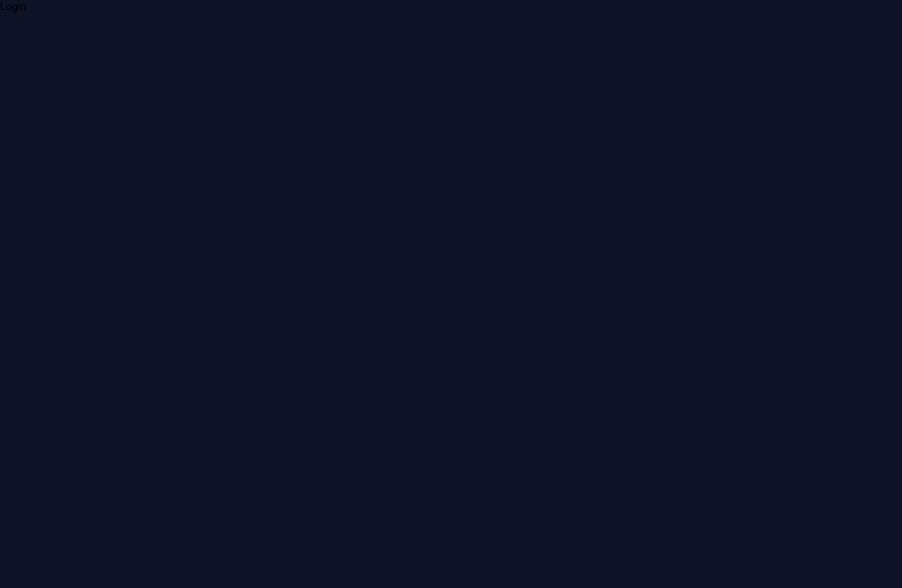
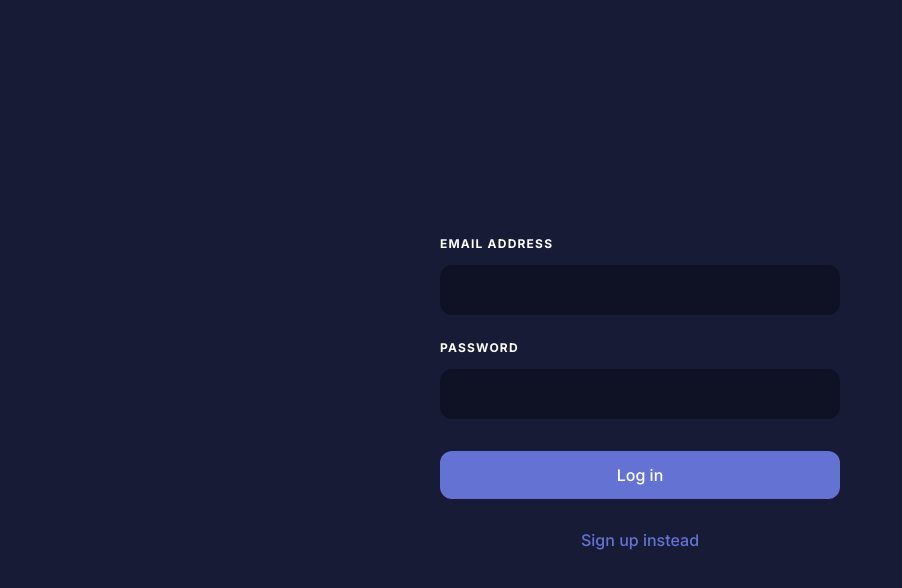
Before and after one commit to ciandm/todo-list-challenge, a Next.js app: page /login in a window 1280 px wide. Shown: the top 588 px of the page, without its empty margins (0-902 px from the left). Built offline with nearby package versions, Linux system fonts and the light colour scheme.

Commit message:
usefirebase hook

```diff
--- a/package.json
+++ b/package.json
@@ -9,6 +9,7 @@
   },
   "dependencies": {
     "date-fns": "^2.19.0",
+    "firebase": "^8.3.2",
     "next": "10.1.2",
     "prop-types": "^15.7.2",
     "react": "17.0.2",
--- a/pages/login/index.js
+++ b/pages/login/index.js
@@ -1,7 +1,8 @@
 import React from 'react';
+import LoginForm from '../../src/components/LoginForm';
 
 function Login() {
-  return <div>Login</div>;
+  return <LoginForm />;
 }
 
 export default Login;
--- a/src/components/Button/styled.js
+++ b/src/components/Button/styled.js
@@ -8,6 +8,7 @@ export const Button = styled.button.attrs(({ type }) => ({
   border-radius: 1.2rem;
   font-weight: 500;
   padding: 1.2rem 2.4rem;
+  text-align: center;
 `;
 
 export const PrimaryButton = styled(Button)`
@@ -15,6 +16,7 @@ export const PrimaryButton = styled(Button)`
   background-color: ${({ theme }) => theme.colors.moodyBlue};
   color: ${({ theme }) => theme.colors.white};
   display: flex;
+  justify-content: center;
 
   & svg {
     fill: ${({ theme }) => theme.colors.white};
--- a/src/components/Input/index.js
+++ b/src/components/Input/index.js
@@ -37,6 +37,6 @@ Input.propTypes = {
   handleInputChange: PropTypes.func.isRequired,
   label: PropTypes.string.isRequired,
   name: PropTypes.string.isRequired,
-  type: PropTypes.oneOf(['text', 'date']),
+  type: PropTypes.oneOf(['text', 'date', 'password', 'email']),
   value: PropTypes.string,
 };
--- /dev/null
+++ b/src/components/LoginForm/index.js
@@ -0,0 +1,84 @@
+import React, { useState } from 'react';
+import * as S from './styled';
+import Input from '../Input';
+import Button from '../Button';
+
+function LoginForm() {
+  const [values, setValues] = useState({
+    email: '',
+    password: '',
+  });
+  const [formErrors, setFormErrors] = useState({
+    email: '',
+    password: '',
+  });
+
+  const handleInputChange = e => {
+    const { name, value } = e.target;
+    setValues(prevValues => ({
+      ...prevValues,
+      [name]: value,
+    }));
+    setFormErrors(prevErrors => ({
+      ...prevErrors,
+      [name]: '',
+    }));
+  };
+
+  const handleFormSubmit = e => {
+    e.preventDefault();
+    let formValid = true;
+    if (!values.email || values.email === '') {
+      formValid = false;
+      setFormErrors(prevErrors => ({
+        ...prevErrors,
+        email: 'Email is required.',
+      }));
+    }
+    if (!values.password || values.password === '') {
+      formValid = false;
+      setFormErrors(prevErrors => ({
+        ...prevErrors,
+        password: 'Password is required.',
+      }));
+    }
+
+    if (formValid) {
+      console.log(`Submitted! ${`${values.email} ${values.password}`}`);
+    }
+  };
+  return (
+    <S.Wrapper>
+      <S.Form onSubmit={e => handleFormSubmit(e)}>
+        <S.FormGroup>
+          <Input
+            error={formErrors.email}
+            handleInputChange={handleInputChange}
+            label="Email address"
+            name="email"
+            type="email"
+            value={values.email}
+          />
+          <Input
+            error={formErrors.password}
+            handleInputChange={handleInputChange}
+            label="Password"
+            name="password"
+            type="password"
+            value={values.password}
+          />
+        </S.FormGroup>
+        <S.ButtonGroup>
+          <Button type="submit" variation="primary">
+            Log in
+          </Button>
+          <Button type="button" variation="secondary">
+            Sign up instead
+          </Button>
+        </S.ButtonGroup>
+      </S.Form>
+    </S.Wrapper>
+  );
+}
+
+export default LoginForm;
--- /dev/null
+++ b/src/components/LoginForm/styled.js
@@ -0,0 +1,34 @@
+import styled from 'styled-components';
+
+export const Wrapper = styled.div`
+  align-items: center;
+  background-color: ${({ theme }) =>
+    theme.darkMode ? theme.colors.bunting : theme.colors.purpleGray};
+  display: flex;
+  height: 100vh;
+  justify-content: center;
+  padding: 0 1.6rem;
+  width: 100vw;
+
+  @media ${({ theme }) => theme.mediaQueries.tablet} {
+    padding: 0;
+  }
+`;
+
+export const Form = styled.form`
+  display: grid;
+  gap: 3.2rem;
+  grid-template-columns: 1fr;
+  max-width: 40rem;
+  width: 100%;
+`;
+
+export const FormGroup = styled.div`
+  gap: 2.4rem;
+  display: grid;
+`;
+
+export const ButtonGroup = styled.div`
+  display: grid;
+  gap: 1.6rem;
+`;
--- a/src/components/TasksContainer/index.js
+++ b/src/components/TasksContainer/index.js
@@ -83,7 +83,7 @@ function TasksContainer() {
     const { name, value } = e.target;
     setValues(prevValues => ({
       ...prevValues,
-      [name]: [value],
+      [name]: value,
     }));
     setFormErrors(prevErrors => ({
       ...prevErrors,
```
Also changed, not shown: pages/index.js (+17 -0 lines), src/hooks/auth.js (added, +61 -0 lines), 1 other file (tests, documents, lock files or other folders).
